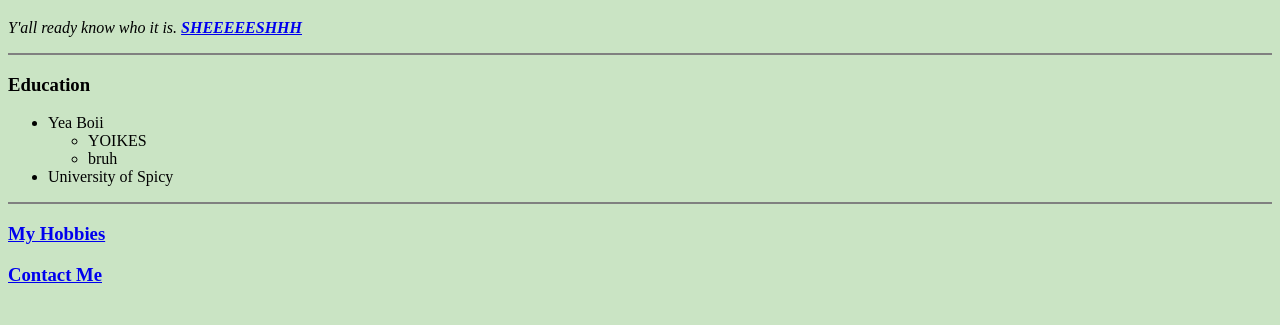
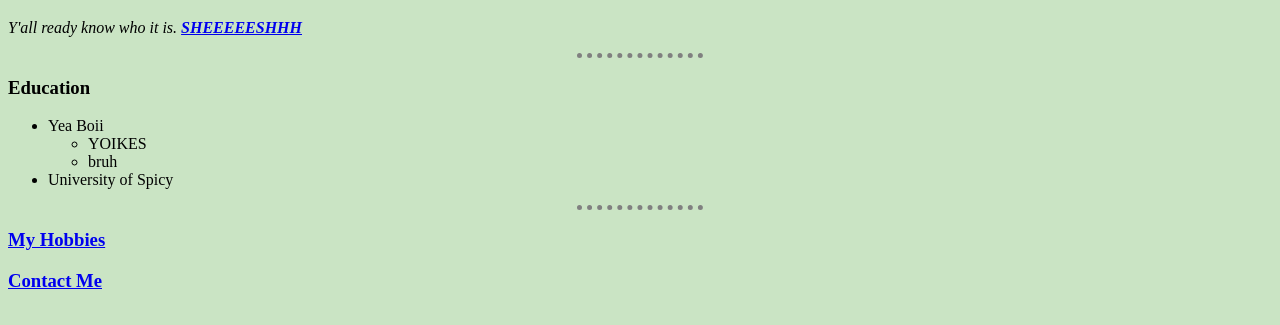
Before and after one commit to ajezpeleta/web-development-practice, a plain HTML site: page index.html in a window 1280 px wide. Shown: the part 349-674 px from the top of the page. Drawn offline with Linux system fonts and the light colour scheme.

Commit message:
Add hr style

```diff
--- a/index.html
+++ b/index.html
@@ -7,10 +7,21 @@
     <title>😂 Ainsley Harriot Fan Page jk 😂</title>
 
     <style>
+
       body {
         background-color: rgb(202, 228, 196);
       }
+
+      hr {
+        border-style: none;
+        border-top-style: dotted;
+        border-color: gray;
+        border-width: 5px;
+        width: 10%;
+      }
+
     </style>
+
   </head>
 
   <body>
@@ -19,7 +30,7 @@
     <h1>Ainsley Harriot</h1>
     <p><em>Y'all ready know who it is. <strong><a href="https://www.youtube.com/watch?v=avF75OaFtzs">SHEEEEESHHH</a></strong></em></p>
 
-    <hr noshade>
+    <hr>
 
     <h3>Education</h3>
     <ul>
@@ -31,7 +42,7 @@
       <li>University of Spicy</li>
     </ul>
 
-    <hr noshade>
+    <hr>
 
     <h3><a href="hobbies.html">My Hobbies</a></h3>
     <h3><a href="contact-me.html">Contact Me</a></h3>
```
